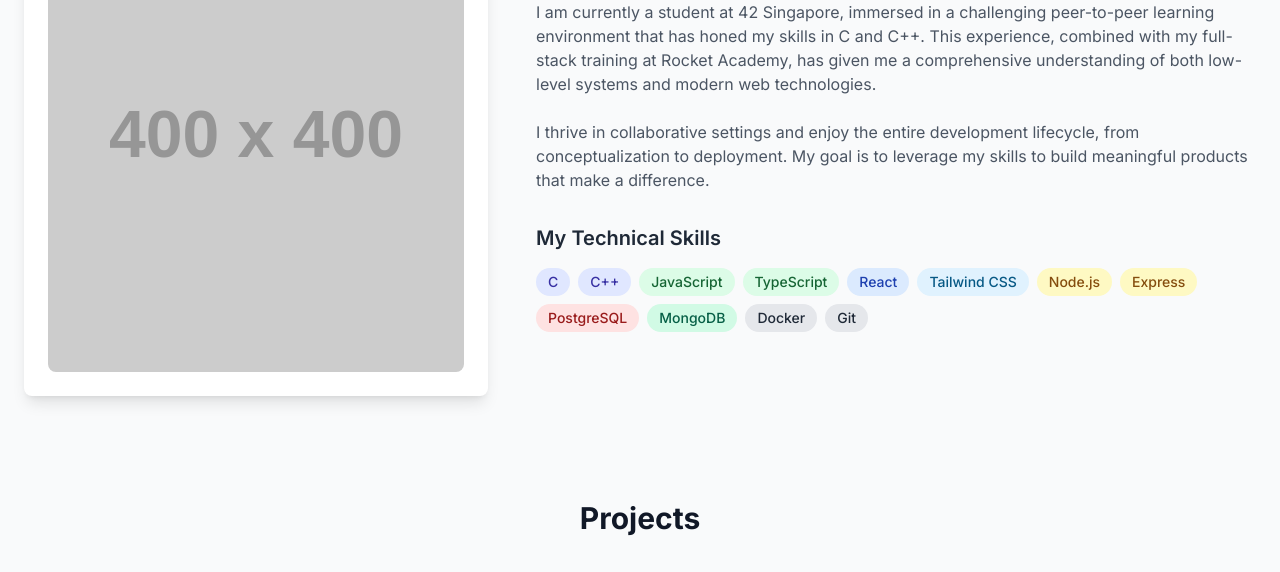
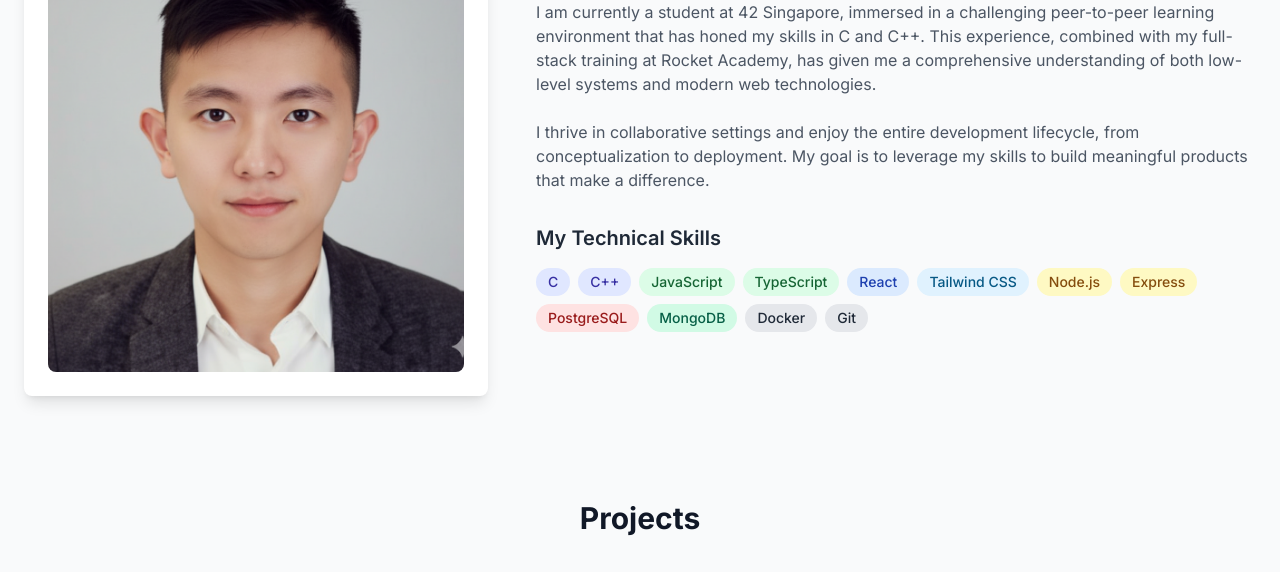
Before and after one commit to gysiang/personal-website, a plain HTML site: page index.html in a window 1280 px wide. Shown: the part 632-1204 px from the top of the page. Drawn offline with nearby package versions, Linux system fonts and the light colour scheme; placeholder pictures from the web are drawn by us.

Commit message:
added photo

```diff
--- a/index.html
+++ b/index.html
@@ -69,7 +69,7 @@
             <div class="grid md:grid-cols-5 gap-12 items-center">
                 <div class="md:col-span-2">
                      <div class="bg-white p-6 rounded-lg shadow-lg">
-                        <img src="https://placehold.co/400x400/E9D5FF/4C1D95?text=Ivan+G." alt="Ivan Goh" class="rounded-lg object-cover w-full h-full">
+                        <img src="resume_photo.png" alt="Ivan Goh" class="rounded-lg object-cover w-full h-full">
                     </div>
                 </div>
                 <div class="md:col-span-3">
```
Also changed, not shown: resume_photo.png (added).
